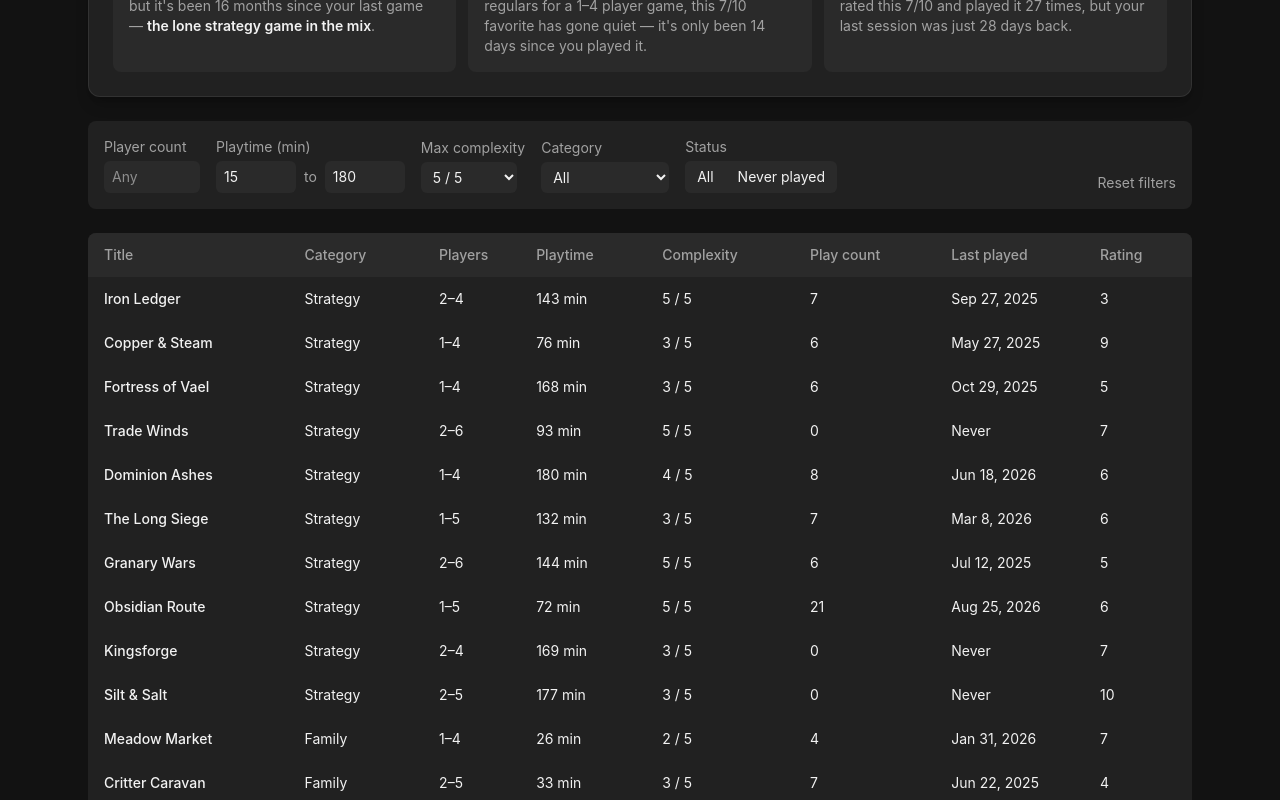
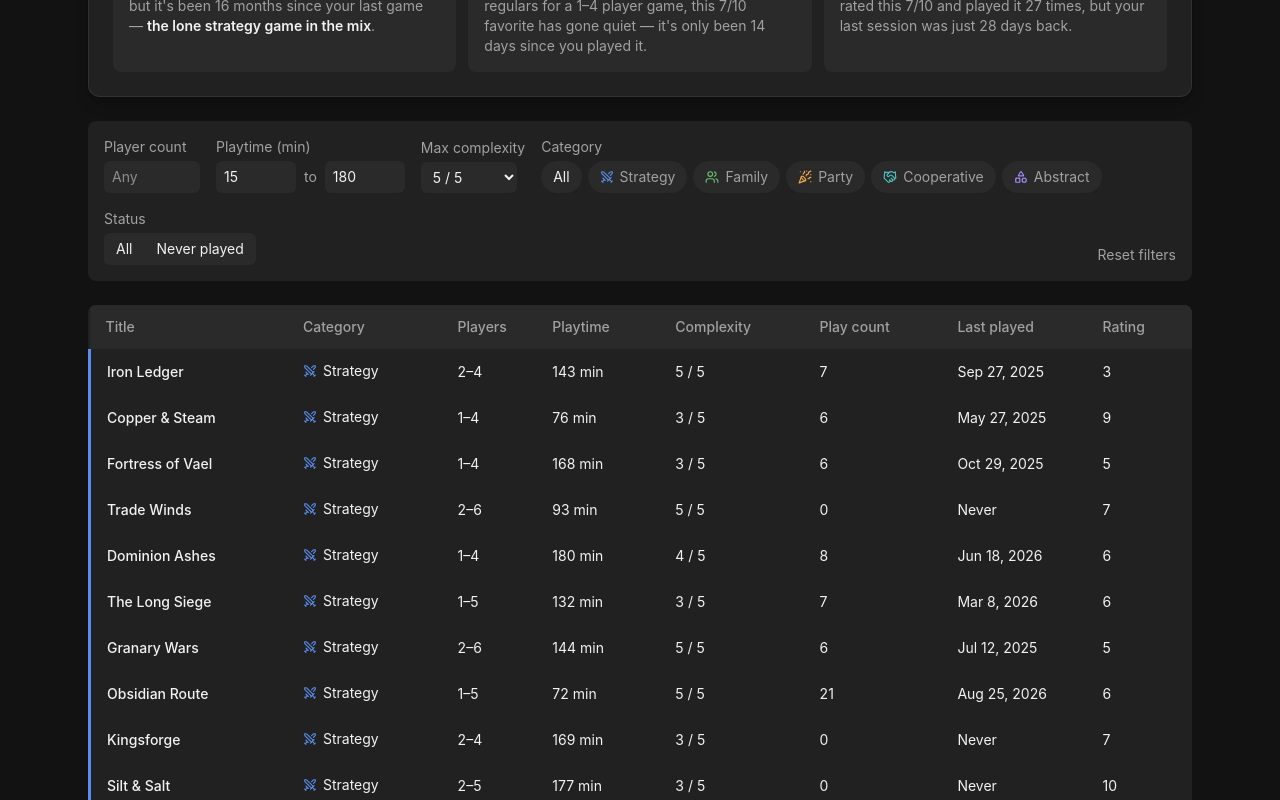
Before and after one commit to jerm-cowan/boardgame-library, a React (Vite) app: page /dashboard in a window 1280 px wide. Shown: the part 620-1420 px from the top of the page. Built offline with nearby package versions, Linux system fonts and the light colour scheme.

Commit message:
add category color and icon system

```diff
--- a/package.json
+++ b/package.json
@@ -11,6 +11,7 @@
   },
   "dependencies": {
     "@tanstack/react-table": "^8.21.3",
+    "lucide-react": "^1.47.0",
     "react": "^19.2.8",
     "react-dom": "^19.2.8",
     "react-router-dom": "^7.18.3"
--- /dev/null
+++ b/src/components/CategoryBadge.tsx
@@ -0,0 +1,23 @@
+import { CATEGORY_ACCENT, CATEGORY_ICON } from '../lib/categoryStyle'
+import type { GameCategory } from '../types/game'
+
+interface CategoryBadgeProps {
+  category: GameCategory
+  /** 'dot' = small colored dot + icon + label (default). 'icon-only' omits the label. */
+  variant?: 'dot' | 'icon-only'
+  className?: string
+}
+
+// Shared category presentation (accent color + line icon) so the table, filters,
+// detail drawer, chart legend, and neglected shelf all render categories identically.
+export default function CategoryBadge({ category, variant = 'dot', className = '' }: CategoryBadgeProps) {
+  const color = CATEGORY_ACCENT[category]
+  const Icon = CATEGORY_ICON[category]
+
+  return (
+    <span className={`inline-flex items-center gap-1.5 ${className}`}>
+      <Icon size={14} strokeWidth={2} style={{ color }} aria-hidden="true" />
+      {variant === 'dot' && <span>{category}</span>}
+    </span>
+  )
+}
--- a/src/components/CollectVsPlayChart.tsx
+++ b/src/components/CollectVsPlayChart.tsx
@@ -1,6 +1,7 @@
 import { useMemo, useState } from 'react'
 import type { CategoryShare } from '../lib/story'
 import type { GameCategory } from '../types/game'
+import { CATEGORY_ACCENT, CATEGORY_ICON } from '../lib/categoryStyle'
 
 type ViewMode = 'owned' | 'played'
 
@@ -78,6 +79,8 @@ export default function CollectVsPlayChart({ shares, highlighted, onHighlightCha
         {sorted.map((share) => {
           const isHighlighted = highlighted === share.category
           const isDimmed = highlighted !== null && !isHighlighted
+          const Icon = CATEGORY_ICON[share.category]
+          const color = CATEGORY_ACCENT[share.category]
           return (
             <button
               key={share.category}
@@ -87,13 +90,15 @@ export default function CollectVsPlayChart({ shares, highlighted, onHighlightCha
                 isHighlighted ? ' Highlighted.' : ''
               }`}
               onClick={() => onHighlightChange(highlighted === share.category ? null : share.category)}
-              className={`w-full cursor-pointer rounded-lg border p-3 text-left transition-colors focus-visible:outline focus-visible:outline-2 focus-visible:outline-offset-2 focus-visible:outline-foreground/60 ${
+              style={{ borderLeft: `3px solid ${color}` }}
+              className={`w-full cursor-pointer rounded-lg border p-3 pl-3 text-left transition-colors focus-visible:outline focus-visible:outline-2 focus-visible:outline-offset-2 focus-visible:outline-foreground/60 ${
                 isHighlighted
-                  ? 'border-border bg-popover'
-                  : 'border-transparent bg-card hover:border-border hover:bg-popover/70'
+                  ? 'border-y-border border-r-border bg-popover'
+                  : 'border-y-transparent border-r-transparent bg-card hover:border-y-border hover:border-r-border hover:bg-popover/70'
               } ${isDimmed ? 'opacity-40' : 'opacity-100'}`}
             >
               <div className="mb-1.5 flex items-center gap-1.5 text-sm font-medium">
+                <Icon size={14} strokeWidth={2} style={{ color }} aria-hidden="true" />
                 {share.category}
                 {isHighlighted && <span className="text-xs font-normal text-muted-foreground">(selected)</span>}
               </div>
--- a/src/components/FilterPanel.tsx
+++ b/src/components/FilterPanel.tsx
@@ -5,6 +5,7 @@ import {
   COMPLEXITY_BOUNDS,
   type FilterState,
 } from '../types/game'
+import { CATEGORY_ACCENT, CATEGORY_ICON } from '../lib/categoryStyle'
 
 interface FilterPanelProps {
   filters: FilterState
@@ -74,23 +75,40 @@ export default function FilterPanel({ filters, onChange }: FilterPanelProps) {
           </select>
         </label>
 
-        <label className="flex flex-col gap-1 text-sm">
+        <div className="flex flex-col gap-1 text-sm">
           <span className="text-muted-foreground">Category</span>
-          <select
-            value={filters.category}
-            onChange={(event) =>
-              update('category', event.target.value as FilterState['category'])
-            }
-            className="w-32 rounded-md bg-popover px-2 py-1.5 focus:outline-none"
-          >
-            <option value="All">All</option>
-            {GAME_CATEGORIES.map((category) => (
-              <option key={category} value={category}>
-                {category}
-              </option>
-            ))}
-          </select>
-        </label>
+          <div className="flex flex-wrap gap-1.5" role="group" aria-label="Filter by category">
+            <button
+              type="button"
+              onClick={() => update('category', 'All')}
+              aria-pressed={filters.category === 'All'}
+              className={`rounded-full px-3 py-1.5 text-sm transition-colors ${
+                filters.category === 'All' ? 'bg-hover text-foreground' : 'bg-popover text-muted-foreground hover:text-foreground'
+              }`}
+            >
+              All
+            </button>
+            {GAME_CATEGORIES.map((category) => {
+              const Icon = CATEGORY_ICON[category]
+              const isActive = filters.category === category
+              return (
+                <button
+                  key={category}
+                  type="button"
+                  onClick={() => update('category', category)}
+                  aria-pressed={isActive}
+                  style={isActive ? { boxShadow: `inset 0 0 0 1px ${CATEGORY_ACCENT[category]}` } : undefined}
+                  className={`inline-flex items-center gap-1.5 rounded-full px-3 py-1.5 text-sm transition-colors ${
+                    isActive ? 'bg-hover text-foreground' : 'bg-popover text-muted-foreground hover:text-foreground'
+                  }`}
+                >
+                  <Icon size={14} strokeWidth={2} style={{ color: CATEGORY_ACCENT[category] }} aria-hidden="true" />
+                  {category}
+                </button>
+              )
+            })}
+          </div>
+        </div>
 
         <div className="flex flex-col gap-1 text-sm">
           <span className="text-muted-foreground">Status</span>
--- a/src/components/GameDetailDrawer.tsx
+++ b/src/components/GameDetailDrawer.tsx
@@ -1,5 +1,7 @@
 import { useEffect } from 'react'
 import type { Game } from '../types/game'
+import CategoryBadge from './CategoryBadge'
+import { CATEGORY_ACCENT } from '../lib/categoryStyle'
 
 interface GameDetailDrawerProps {
   game: Game | null
@@ -28,7 +30,6 @@ export default function GameDetailDrawer({ game, onClose }: GameDetailDrawerProp
   if (!game) return null
 
   const fields: [string, string][] = [
-    ['Category', game.category],
     [
       'Players',
       game.playerMin === game.playerMax
@@ -50,9 +51,17 @@ export default function GameDetailDrawer({ game, onClose }: GameDetailDrawerProp
         onClick={onClose}
         className="absolute inset-0 bg-black/60"
       />
-      <aside className="relative flex h-full w-full max-w-md flex-col overflow-y-auto bg-surface p-6 shadow-xl">
+      <aside
+        style={{ borderLeft: `3px solid ${CATEGORY_ACCENT[game.category]}` }}
+        className="relative flex h-full w-full max-w-md flex-col overflow-y-auto bg-surface p-6 shadow-xl"
+      >
         <div className="flex items-start justify-between gap-4">
-          <h2 className="text-xl font-semibold">{game.title}</h2>
+          <div>
+            <h2 className="text-xl font-semibold">{game.title}</h2>
+            <div className="mt-1">
+              <CategoryBadge category={game.category} className="text-sm text-muted-foreground" />
+            </div>
+          </div>
           <button
             type="button"
             onClick={onClose}
--- a/src/components/GameTable.tsx
+++ b/src/components/GameTable.tsx
@@ -8,6 +8,8 @@ import {
   type SortingState,
 } from '@tanstack/react-table'
 import type { Game } from '../types/game'
+import CategoryBadge from './CategoryBadge'
+import { CATEGORY_ACCENT } from '../lib/categoryStyle'
 
 const columnHelper = createColumnHelper<Game>()
 
@@ -25,7 +27,10 @@ const columns = [
     header: 'Title',
     cell: (info) => <span className="font-medium">{info.getValue()}</span>,
   }),
-  columnHelper.accessor('category', { header: 'Category' }),
+  columnHelper.accessor('category', {
+    header: 'Category',
+    cell: (info) => <CategoryBadge category={info.getValue()} />,
+  }),
   columnHelper.display({
     id: 'playerRange',
     header: 'Players',
@@ -87,8 +92,8 @@ export default function GameTable({
   const rows = table.getRowModel().rows
 
   return (
-    <div className="overflow-hidden rounded-lg bg-card">
-      <table className="w-full text-left">
+    <div className="overflow-x-auto rounded-lg bg-card">
+      <table className="w-full min-w-[720px] text-left">
         <thead className="bg-popover">
           {table.getHeaderGroups().map((headerGroup) => (
             <tr key={headerGroup.id}>
@@ -140,6 +145,7 @@ export default function GameTable({
                     onSelectGame(row.original)
                   }
                 }}
+                style={{ borderLeft: `3px solid ${CATEGORY_ACCENT[row.original.category]}` }}
                 className="cursor-pointer bg-card hover:bg-hover focus:outline-none focus:bg-hover"
               >
                 {row.getVisibleCells().map((cell) => (
--- a/src/components/NeglectedShelf.tsx
+++ b/src/components/NeglectedShelf.tsx
@@ -1,4 +1,5 @@
 import type { Game } from '../types/game'
+import { CATEGORY_ACCENT, CATEGORY_ICON } from '../lib/categoryStyle'
 
 interface NeglectedShelfProps {
   games: Game[]
@@ -21,11 +22,22 @@ export default function NeglectedShelf({ games, emptyMessage }: NeglectedShelfPr
 
   return (
     <ul className="space-y-2">
-      {games.map((game) => (
-        <li key={game.id} className="rounded-lg bg-popover p-3">
+      {games.map((game) => {
+        const Icon = CATEGORY_ICON[game.category]
+        const color = CATEGORY_ACCENT[game.category]
+        return (
+          <li
+            key={game.id}
+            style={{ borderLeft: `3px solid ${color}` }}
+            className="rounded-lg bg-popover p-3 pl-3"
+          >
             <div className="flex flex-wrap items-center justify-between gap-x-3 gap-y-1">
               <span className="font-medium">{game.title}</span>
-            <span className="rounded-full bg-hover px-2 py-0.5 text-xs text-muted-foreground">
+              <span
+                style={{ boxShadow: `inset 0 0 0 1px ${color}` }}
+                className="inline-flex items-center gap-1 rounded-full bg-hover px-2 py-0.5 text-xs text-muted-foreground"
+              >
+                <Icon size={12} strokeWidth={2} style={{ color }} aria-hidden="true" />
                 {game.category}
               </span>
             </div>
@@ -34,7 +46,8 @@ export default function NeglectedShelf({ games, emptyMessage }: NeglectedShelfPr
               {game.playCount === 1 ? '' : 's'} · {formatLastPlayed(game.lastPlayedDate)}
             </div>
           </li>
-      ))}
+        )
+      })}
     </ul>
   )
 }
--- /dev/null
+++ b/src/lib/categoryStyle.ts
@@ -0,0 +1,20 @@
+import { Handshake, PartyPopper, Shapes, Swords, Users, type LucideIcon } from 'lucide-react'
+import type { GameCategory } from '../types/game'
+
+// One accent + icon per category, signed off in the Phase 6 polish pass.
+// Used sparingly (border strips, dots, badge outlines) — never as full fills.
+export const CATEGORY_ACCENT: Record<GameCategory, string> = {
+  Strategy: '#5B8DEF',
+  Family: '#6BBF6B',
+  Party: '#F2A94A',
+  Cooperative: '#4FBDBA',
+  Abstract: '#A78BFA',
+}
+
+export const CATEGORY_ICON: Record<GameCategory, LucideIcon> = {
+  Strategy: Swords,
+  Family: Users,
+  Party: PartyPopper,
+  Cooperative: Handshake,
+  Abstract: Shapes,
+}
```
Also changed, not shown: 1 other file (tests, documents, lock files or other folders). Lines whose indentation alone changed are shown as unchanged.
